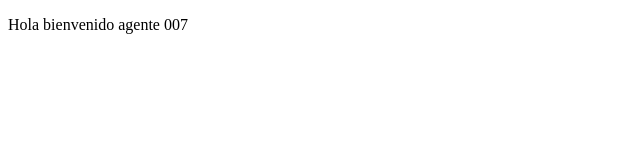
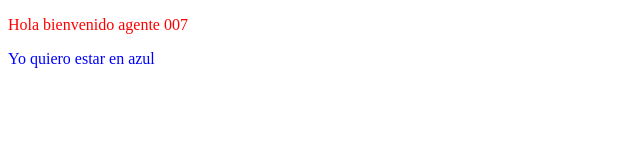
Before and after one commit to micoscow/web007, a plain HTML site: page index.html in a window 1280 px wide. Shown: the whole page, without its empty margins (0-640 px from the left). Drawn offline with Linux system fonts and the light colour scheme.

Commit message:
cree archivo linkado css

```diff
--- /dev/null
+++ b/estilos.css
@@ -0,0 +1,6 @@
+p{
+    color: red;
+}
+.azul{
+    color: blue;
+}
--- a/index.html
+++ b/index.html
@@ -3,9 +3,11 @@
 <head>
     <meta charset="UTF-8">
     <meta name="viewport" content="width=device-width, initial-scale=1.0">
-    <title>Document</title>
+    <title>Sitio web agente 007</title>
+    <link rel="stylesheet" href="estilos.css">
 </head>
 <body>
     <p>Hola bienvenido agente 007</p>
+    <p class="azul">Yo quiero estar en azul</p>
 </body>
 </html>
```
